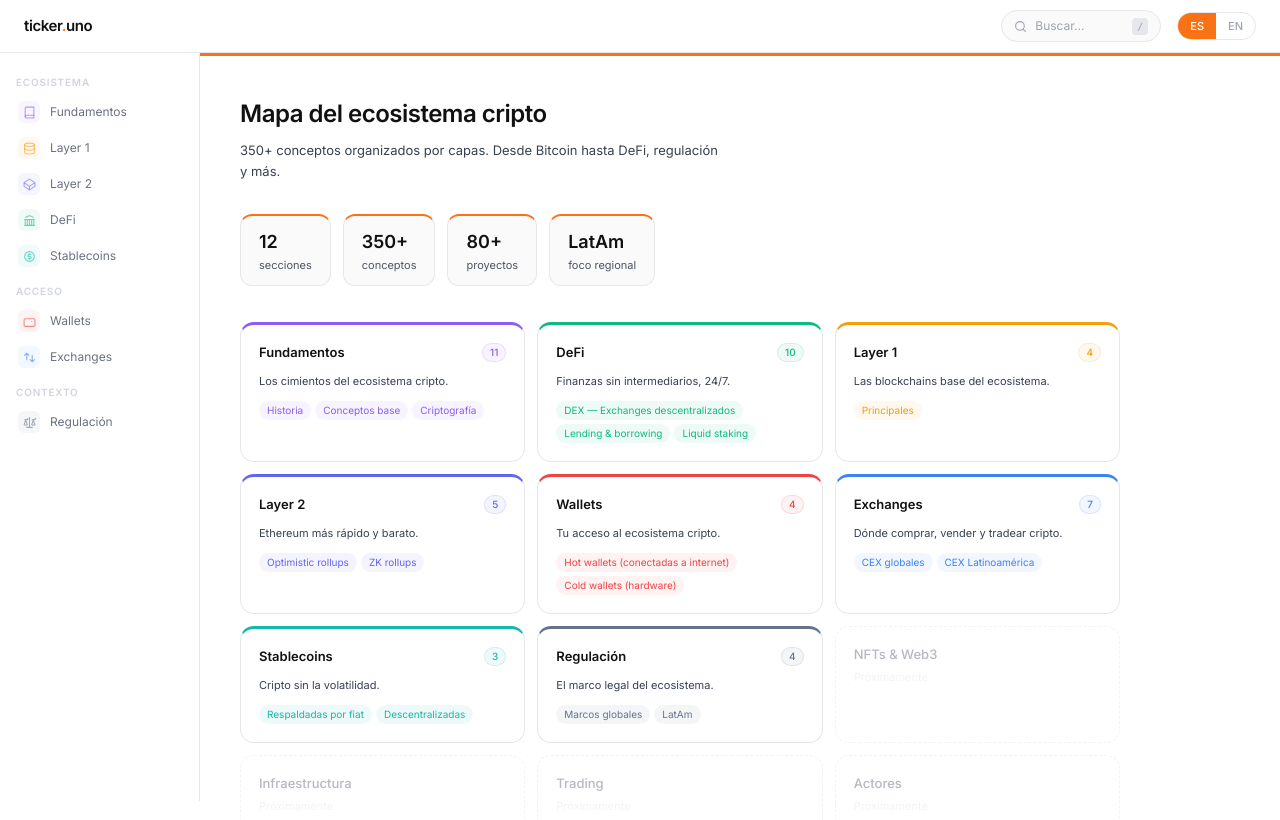
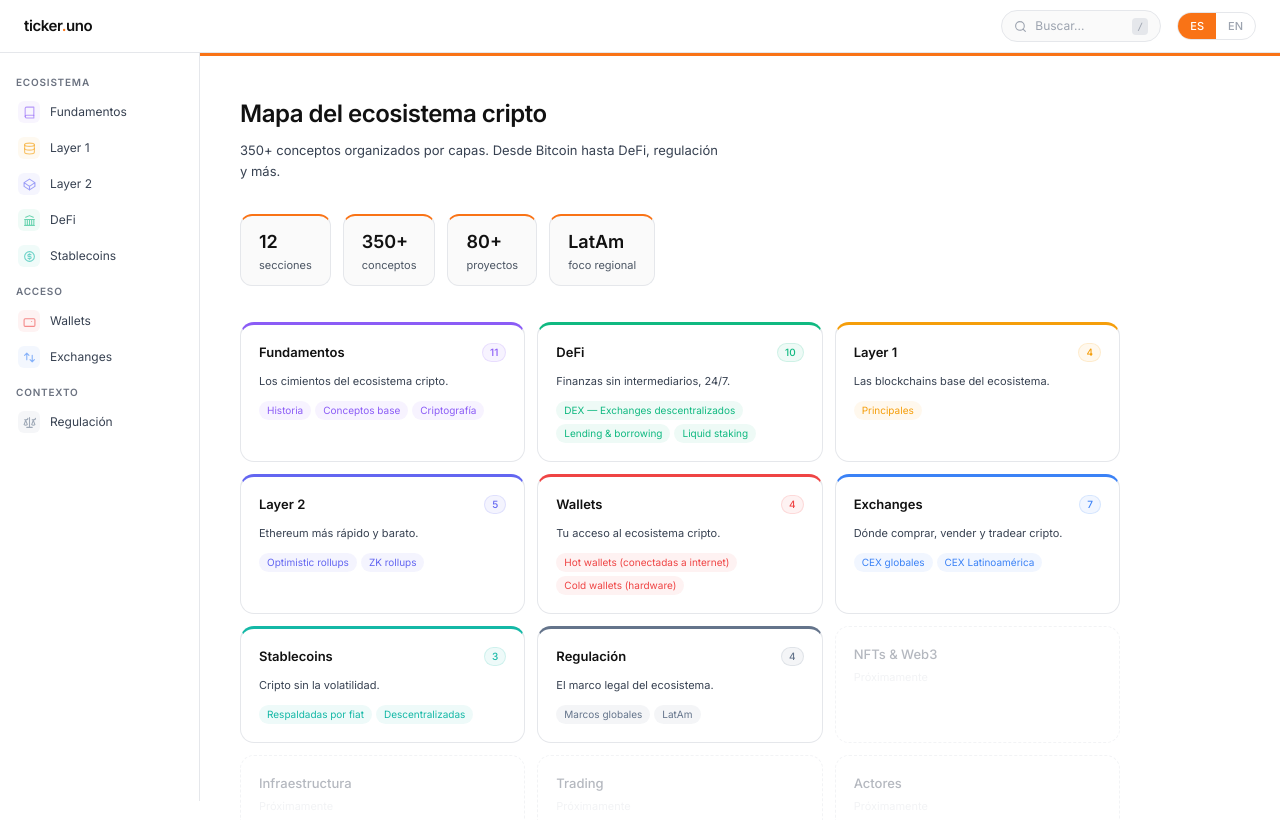
Before and after one commit to Luistoronto/ticker.uno, a Next.js app: page /mapa in a window 1280 px wide. Shown: the top 820 px of the page. Built offline with nearby package versions, Linux system fonts and the light colour scheme.

Commit message:
Update Sidebar.jsx

```diff
--- a/src/components/Sidebar.jsx
+++ b/src/components/Sidebar.jsx
@@ -45,7 +45,7 @@ export default function Sidebar({ lang }) {
               padding: "10px 16px 4px",
               fontSize: "10px",
               fontWeight: "600",
-              color: "#d1d5db",
+              color: "#6b7280",
               letterSpacing: ".08em",
               textTransform: "uppercase",
             }}>
@@ -69,7 +69,7 @@ export default function Sidebar({ lang }) {
                     padding: "7px 16px",
                     fontSize: "12px",
                     textDecoration: "none",
-                    color: active ? "#111111" : "#6b7280",
+                    color: active ? "#111111" : "#374151",
                     background: active ? "#f9fafb" : "transparent",
                     borderLeft: active ? `2px solid ${section.color}` : "2px solid transparent",
                     fontWeight: active ? "500" : "400",
```
